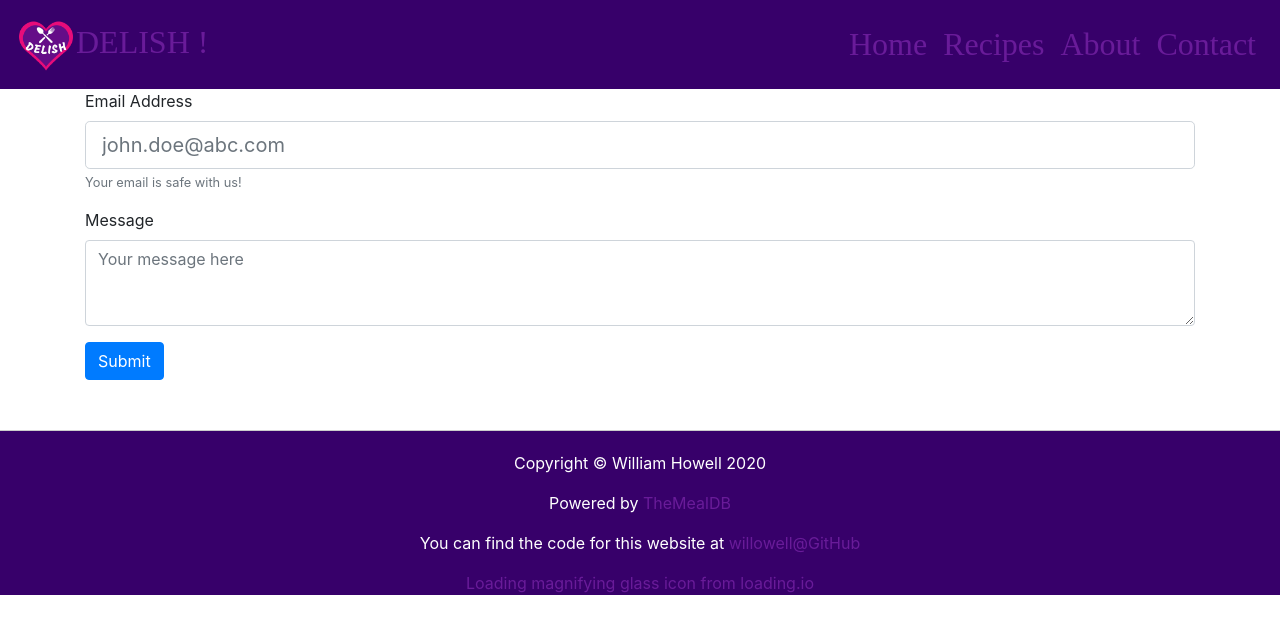
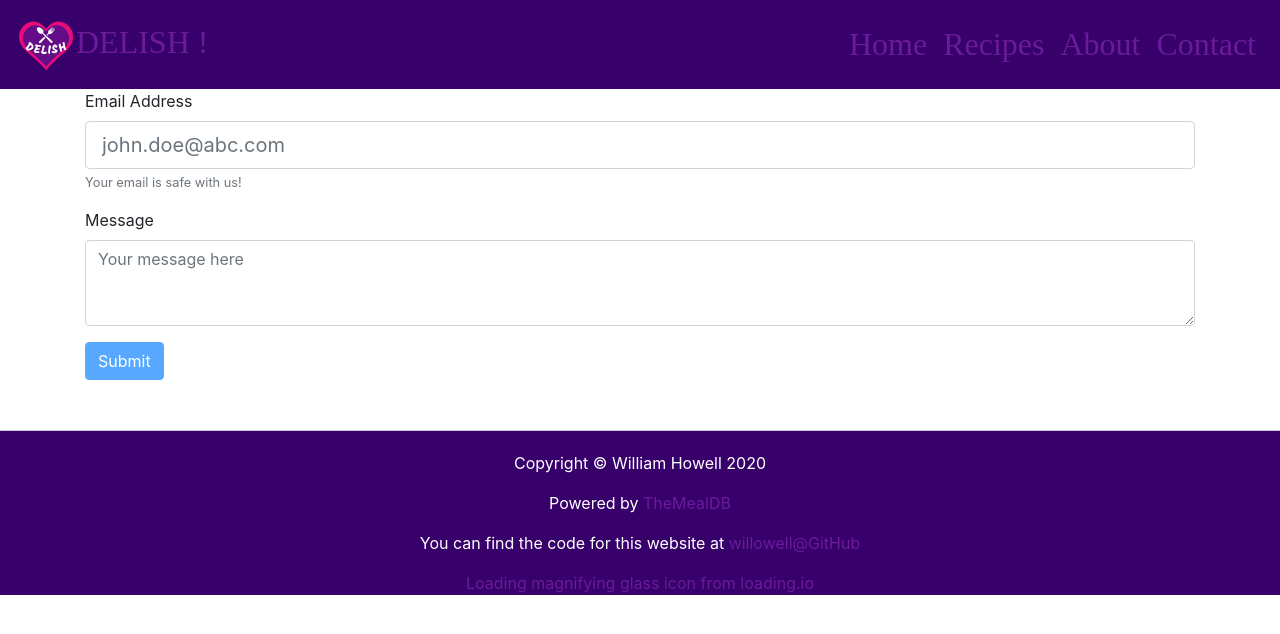
Before and after one commit to willowell/Delish-Client, a React (Create React App) app: page /contact in a window 1280 px wide. Shown: the top 634 px of the page. Built offline with nearby package versions, Linux system fonts and the light colour scheme; a web font is replaced by a local one.

Commit message:
Added a few notes, suppressed an ESLint error, and working on form validation

```diff
--- a/src/components/ContactForm.tsx
+++ b/src/components/ContactForm.tsx
@@ -1,4 +1,4 @@
-import React, { FormEvent, useState } from 'react'
+import React, { FormEvent, useEffect, useState } from 'react'
 
 import Button from 'react-bootstrap/Button'
 import Form from 'react-bootstrap/Form'
@@ -6,6 +6,11 @@ import Form from 'react-bootstrap/Form'
 const ContactForm: React.FC = () => {
   const [email, setEmail] = useState('')
   const [message, setMessage] = useState('')
+  const [disabled, setDisabled] = useState(true)
+
+  const isFormValid = () => {
+
+  }
 
   const handleSubmit = (event: FormEvent) => {
     event.preventDefault()
@@ -24,7 +29,7 @@ const ContactForm: React.FC = () => {
           onChange={ event => setEmail(event.target.value) }
         />
         <Form.Text className='text-muted'>
-                    Your email is safe with us!
+          Your email is safe with us!
         </Form.Text>
       </Form.Group>
 
@@ -39,8 +44,8 @@ const ContactForm: React.FC = () => {
         />
       </Form.Group>
 
-      <Button variant='primary' type='submit'>
-                Submit
+      <Button variant='primary' type='submit' disabled={ disabled }>
+        Submit
       </Button>
     </Form>
   )
--- a/src/layouts/MainLayout.tsx
+++ b/src/layouts/MainLayout.tsx
@@ -7,7 +7,7 @@ const MainLayout: React.FC = (props) => {
   return (
     <>
       <NavigationBar />
-      {props.children}
+      { props.children }
       <Footer />
     </>
   )
--- a/src/pages/RecipeIndex.tsx
+++ b/src/pages/RecipeIndex.tsx
@@ -6,6 +6,12 @@ import SearchForm from '../components/SearchForm'
 import Container from 'react-bootstrap/Container'
 import ItemCardGrid from '../components/ItemCardGrid'
 import { useSearchForMealsLazyQuery } from '../gen/graphql'
+
+//? From https://www.apollographql.com/blog/apollo-client-react-how-to-query-on-click-c1d4fecf9b66/
+/*
+  The idea here is to use the lazy version of a query and trigger it with a function.
+  In my case, this means using the query below, and triggering it with getSearchResults().
+*/
 
 const RecipeIndex: React.FC<RouteComponentProps> = (props) => {
   const [term, setTerm] = useState('')
--- a/src/react-app-env.d.ts
+++ b/src/react-app-env.d.ts
@@ -1 +1,2 @@
+// eslint-disable-next-line @typescript-eslint/triple-slash-reference
 /// <reference types="react-scripts" />
```
Also changed, not shown: 1 other file (tests, documents, lock files or other folders).
